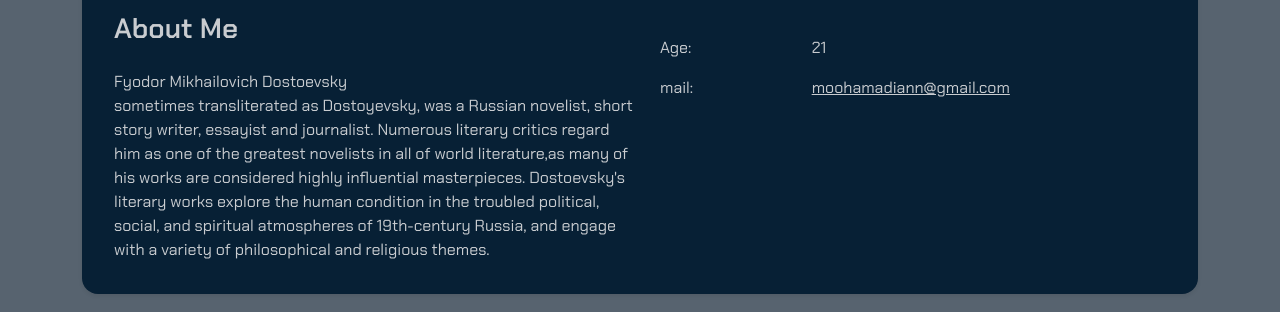
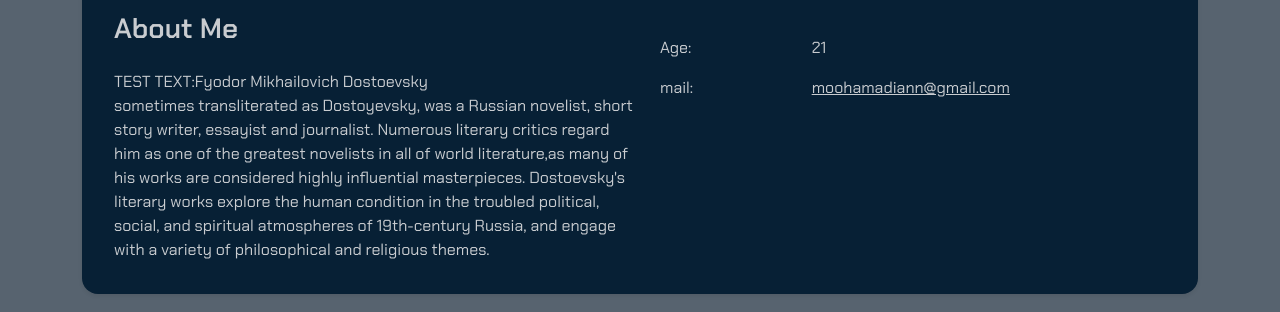
Before and after one commit to mammadnet/Cv, a plain HTML site: page index.html in a window 1280 px wide. Shown: the part 450-762 px from the top of the page. Drawn offline with nearby package versions, Linux system fonts and the light colour scheme.

Commit message:
edit about text

```diff
--- a/index.html
+++ b/index.html
@@ -53,7 +53,7 @@
         <div class="row row-cols-1 row-cols-sm-1 ps-3">
           <div class="col col-md-6 text-break">
             <h3 class="h3 mb-4 chakra-petch-semibold">About Me</h3>
-            <p>Fyodor Mikhailovich Dostoevsky <br> sometimes transliterated as Dostoyevsky, was a Russian novelist,
+            <p>TEST TEXT:Fyodor Mikhailovich Dostoevsky <br> sometimes transliterated as Dostoyevsky, was a Russian novelist,
               short story writer, essayist and journalist. Numerous literary critics regard him as one of the greatest
               novelists in all of world literature,as many of his works are considered highly influential masterpieces.
               Dostoevsky's literary works explore the human condition in the troubled political, social, and spiritual
```
